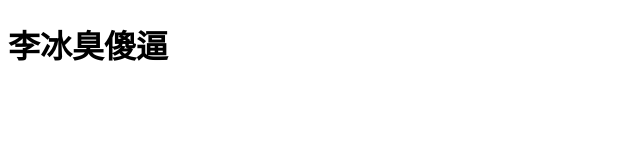
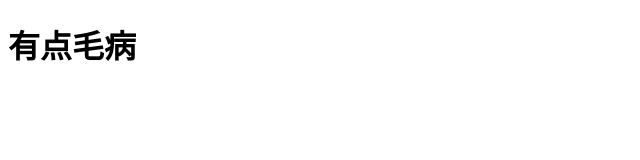
Before and after one commit to f641753527/Lee, a plain HTML site: page index.html in a window 1280 px wide. Shown: the whole page, without its empty margins (0-640 px from the left). Drawn offline with Linux system fonts and the light colour scheme.

Commit message:
Update index.html

```diff
--- a/index.html
+++ b/index.html
@@ -6,6 +6,6 @@
   <title>Document</title>
 </head>
 <body>
-  <h1>李冰臭傻逼</h1>
+  <h1>有点毛病</h1>
 </body>
 </html>
```
